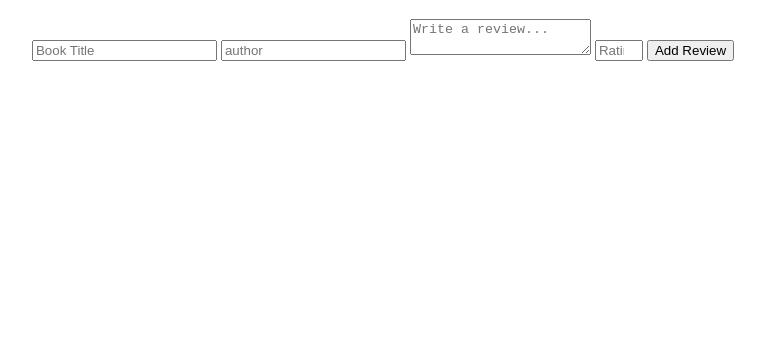
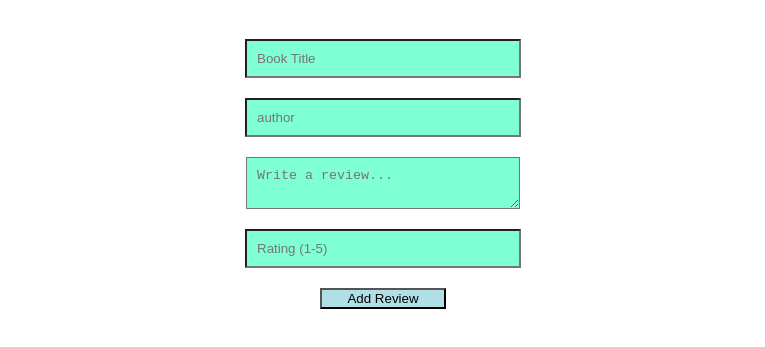
Before and after one commit to Mpoe32/phase-1-final-project, a plain HTML site: page index.html in a window 1280 px wide. Shown: the part 61-408 px from the top of the page, without its empty margins (257-1022 px from the left). Drawn offline with Linux system fonts and the light colour scheme.

Commit message:
styling continues

```diff
--- a/css/style.css
+++ b/css/style.css
@@ -1,8 +1,31 @@
 
 body {
-text-align: center;
+    display: flex;
+    flex-direction: column;
+    text-align: center;
+    height: 20vh;
+    margin: 0;
 }
 
 form {
-margin-bottom: 25px;
+    padding: 10px;
+    border-radius: 10%;
+    display: flex;
+    flex-direction: column;
+    align-items: center;
+    margin-bottom: 10;
 }
+input, textarea {
+    display: block;
+    margin: 10px auto;
+    padding: 10px;
+    width: 20%;
+    background-color: aquamarine;
+}
+button{
+    background-color:powderblue;
+    width: 10%;
+    margin: 10px;
+    display: block;
+
+}
--- a/js/script.js
+++ b/js/script.js
@@ -0,0 +1,4 @@
+document.addEventListener("DOMContentLoaded", fetchReviews);
+
+const form = document.getElementById("reviewForm");
+form.addEventListener("submit", addReview);
```
Also changed, not shown: images/background.jpg (added).
